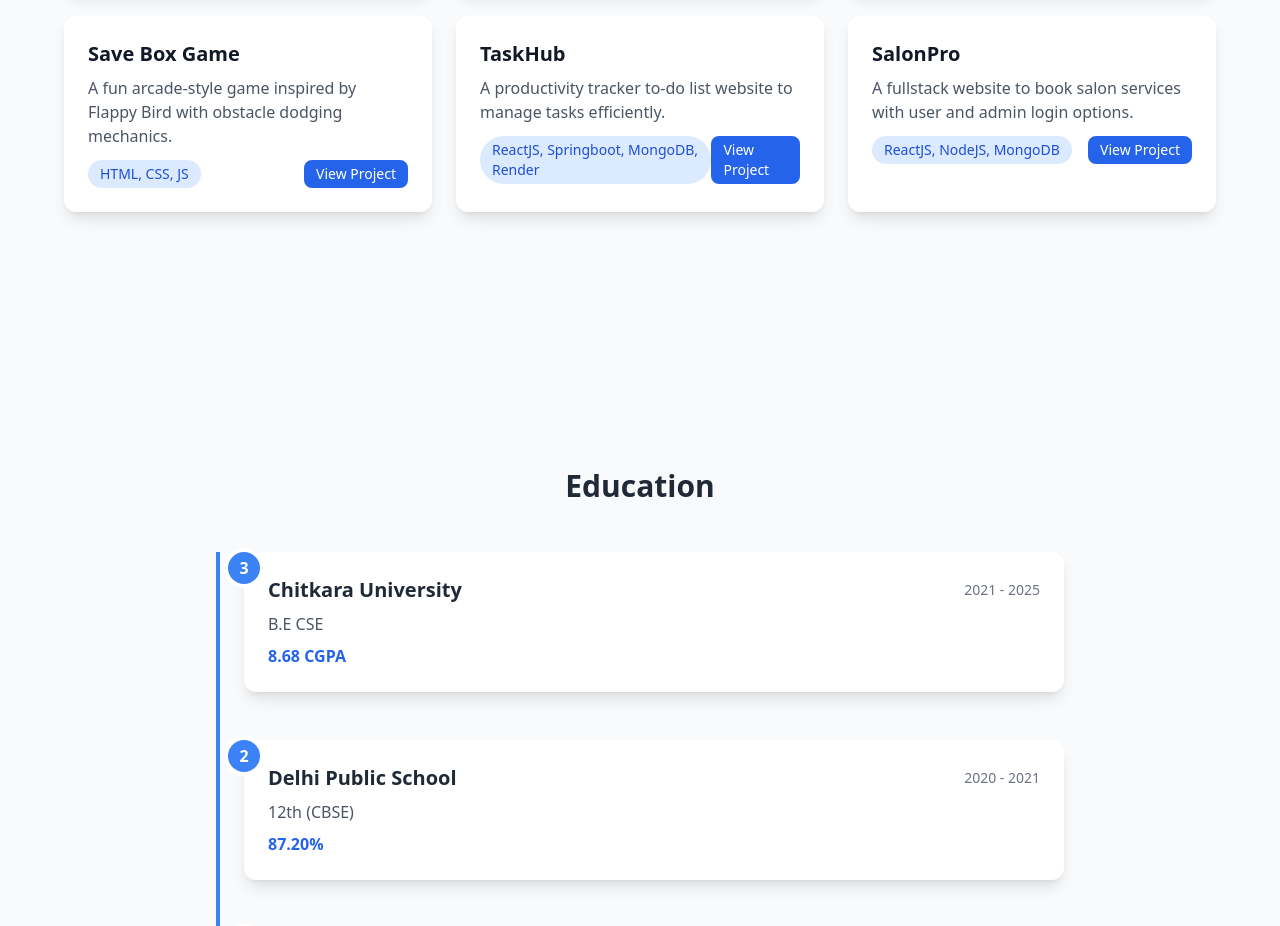
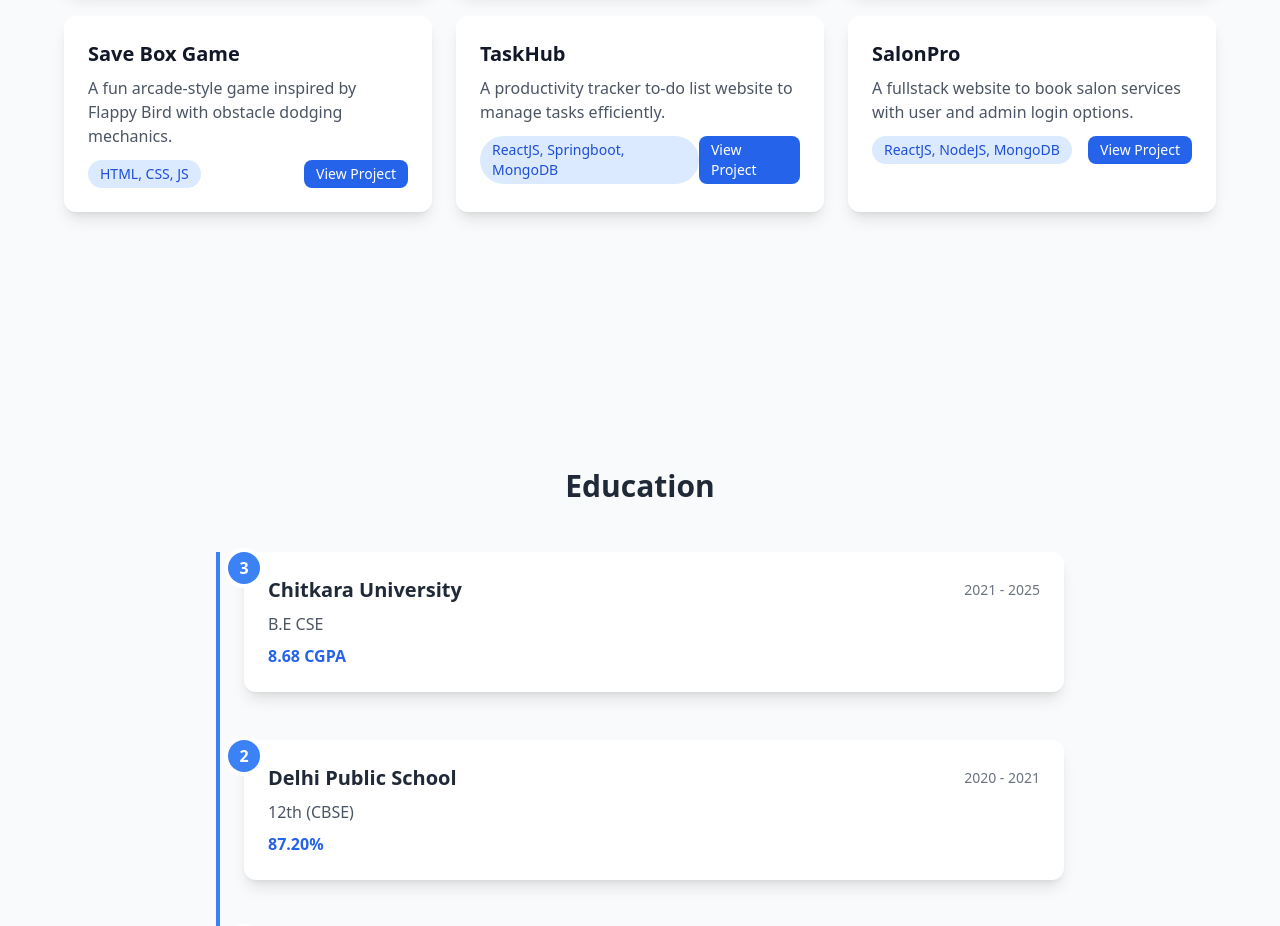
Before and after one commit to astitav2k3/portfolio, a React (Vite) app: page / in a window 1280 px wide. Shown: the part 1940-2866 px from the top of the page. Built offline with nearby package versions, Linux system fonts and the light colour scheme.

Commit message:
Update Projects.jsx

```diff
--- a/src/components/Projects.jsx
+++ b/src/components/Projects.jsx
@@ -29,7 +29,7 @@ export default function Projects() {
     {
       title: "TaskHub",
       desc: "A productivity tracker to-do list website to manage tasks efficiently.",
-      tech: "ReactJS, Springboot, MongoDB, Render",
+      tech: "ReactJS, Springboot, MongoDB",
       url: "https://taskhub0007.vercel.app"
     },
     {
```
